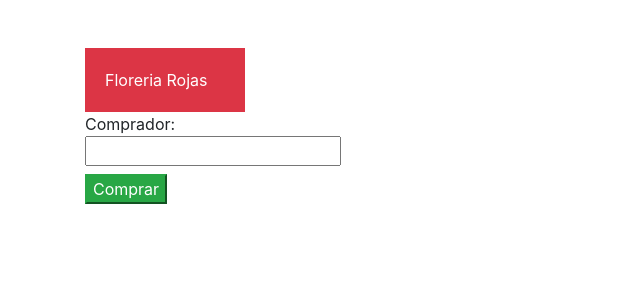
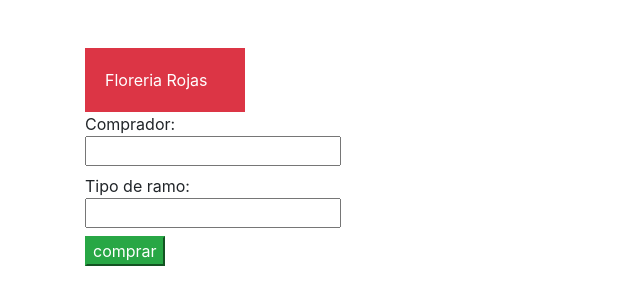
Before and after one commit to Ingrid-DE/React-form, a React (Create React App) app: page / in a window 1280 px wide. Shown: the top 304 px of the page, without its empty margins (0-640 px from the left). Built offline with nearby package versions, Linux system fonts and the light colour scheme.

Commit message:
fix: cambio de juan en esta rama

```diff
--- a/src/App.jsx
+++ b/src/App.jsx
@@ -29,7 +29,15 @@ function App() {
         onChange={handleChange}
         />
       </label>
-      <button className="btn-success" type="submit">Comprar</button>
+      <label>Tipo de ramo:
+      <input
+        type="text"
+        name="tiporamo"
+        value={inputs.tiporamo || ""}
+        onChange={handleChange}
+        />
+      </label>
+      <button className="btn-success" type="submit">comprar</button>
     </form>
         </div>
       </div>
```
